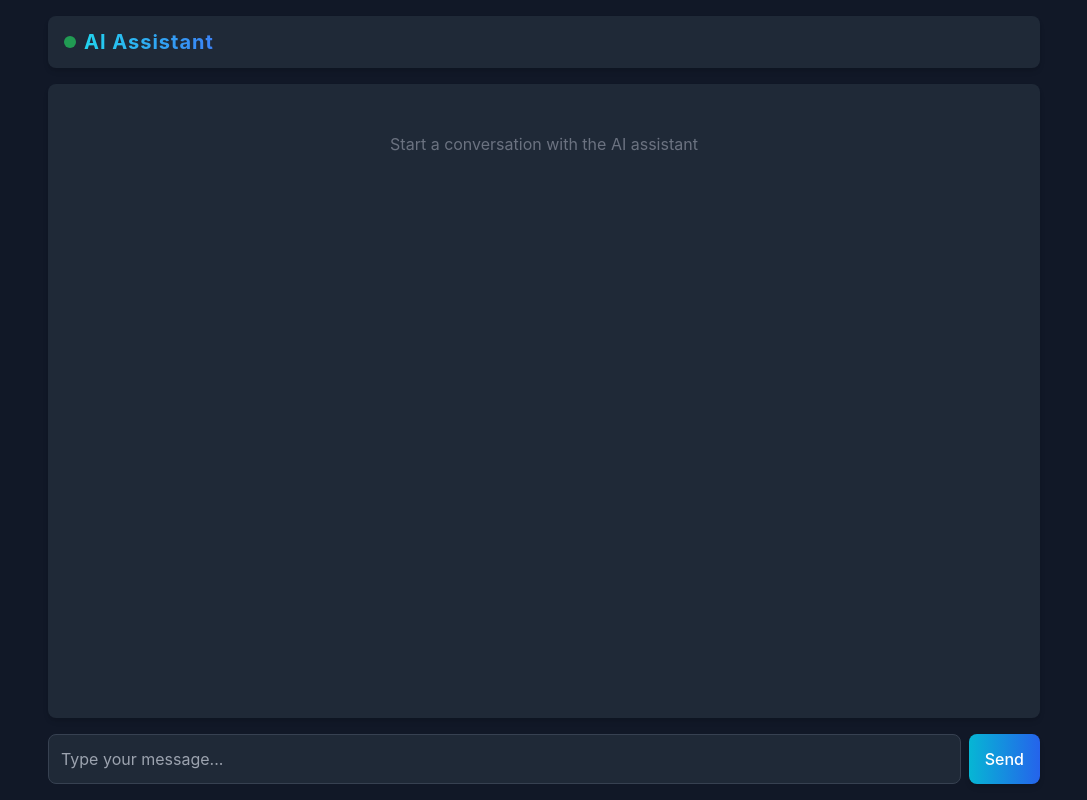
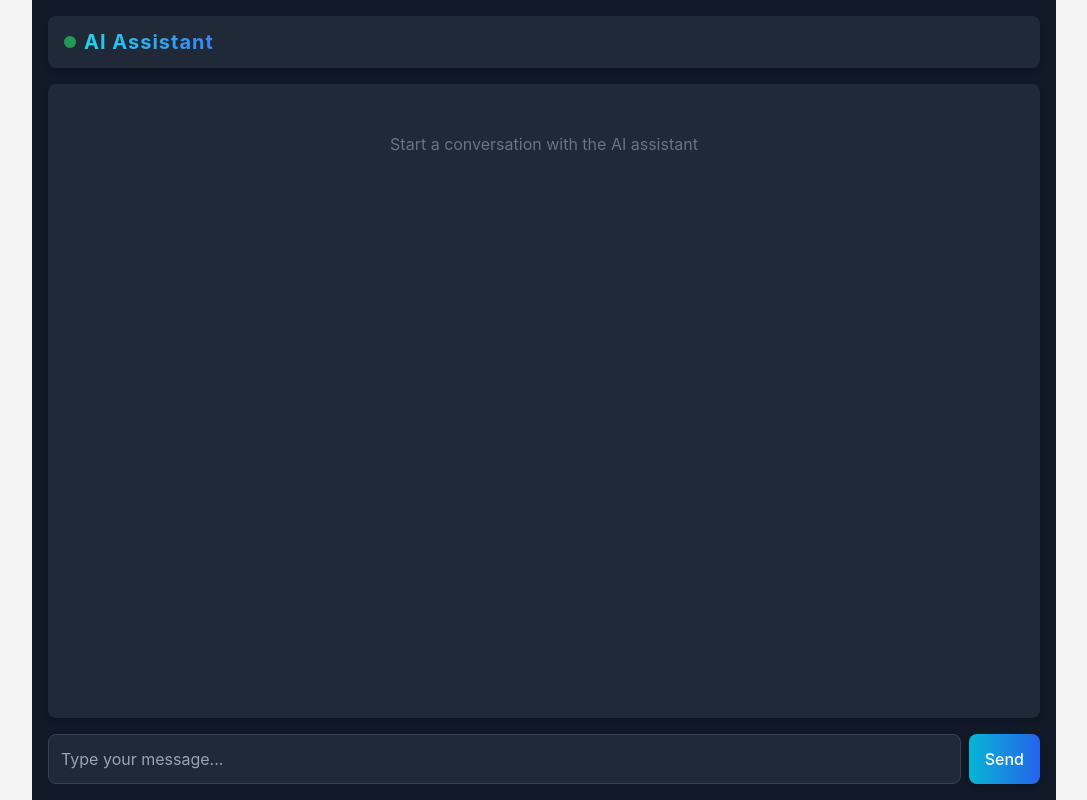
Before and after one commit to willmcinnis/chatbot-frontend-2, a React (Create React App) app: page / in a window 1280 px wide. Shown: the whole page, without its empty margins (96-1183 px from the left). Built offline with nearby package versions, Linux system fonts and the light colour scheme.

Commit message:
Update index.css

```diff
--- a/src/index.css
+++ b/src/index.css
@@ -10,7 +10,7 @@ body {
     sans-serif;
   -webkit-font-smoothing: antialiased;
   -moz-osx-font-smoothing: grayscale;
-  background-color: #111827; /* bg-gray-900 */
+  background-color: #f4f4f4; /* bg-gray-900 */
   color: #f3f4f6; /* text-gray-100 */
 }
 
```
